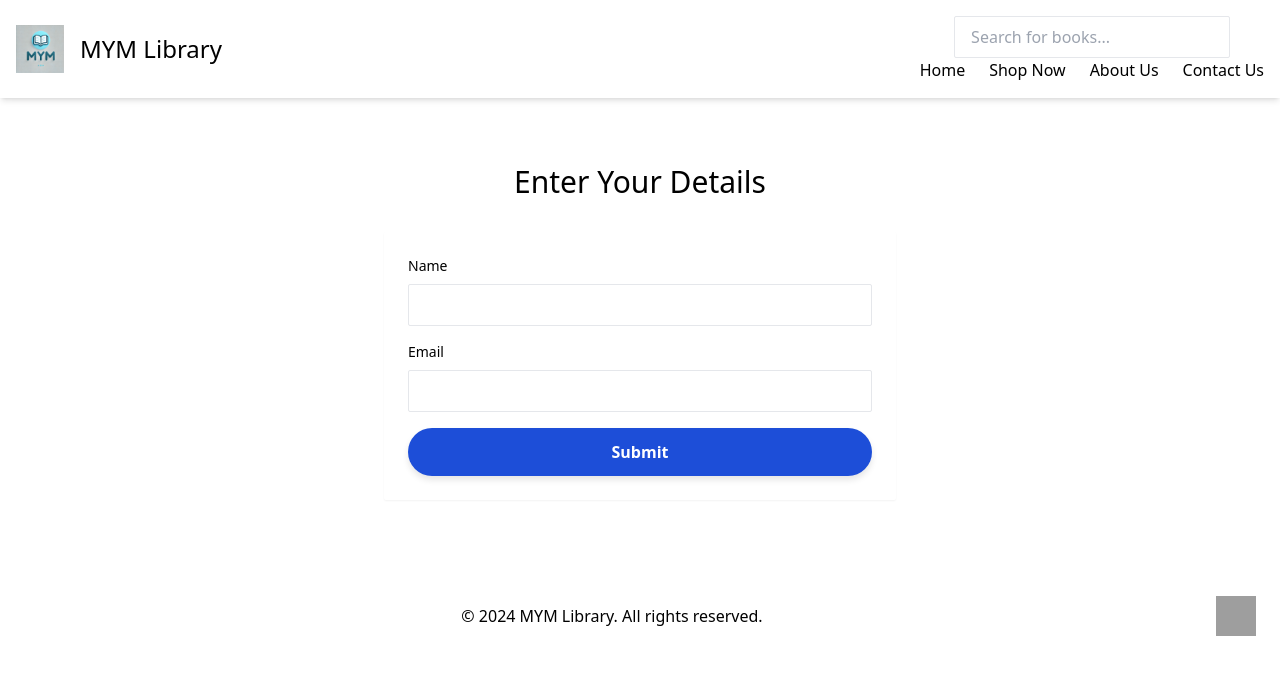
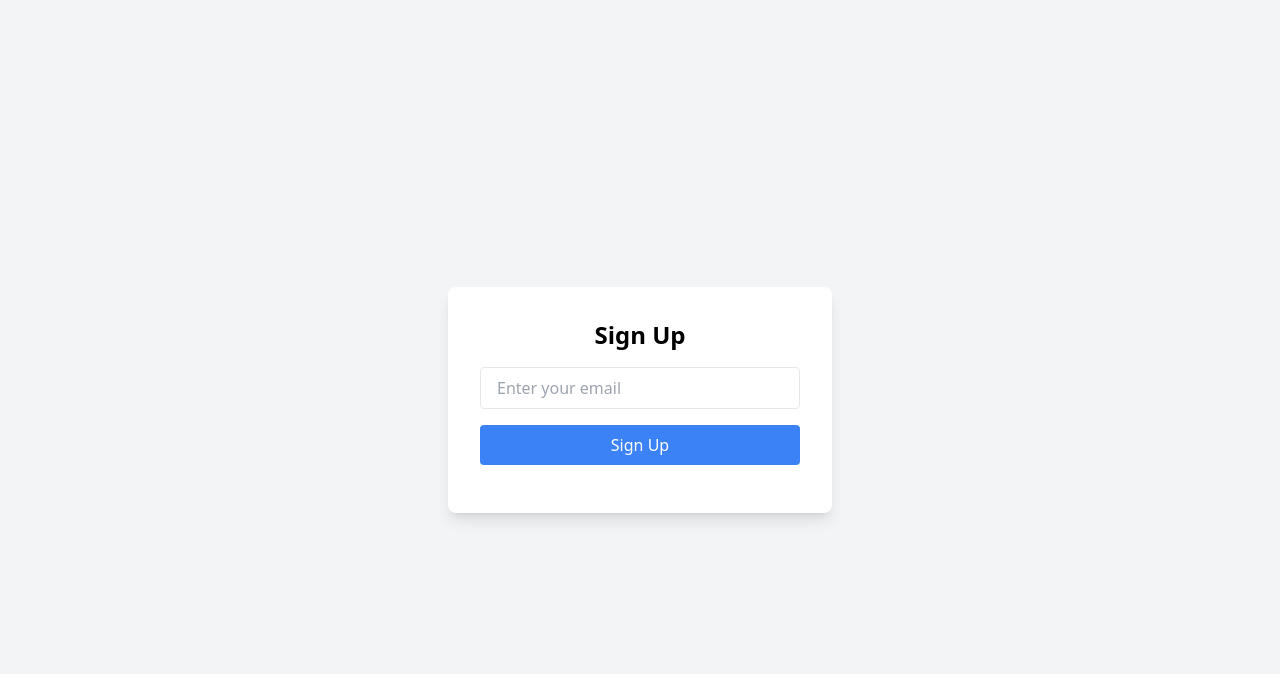
Before and after one commit to detcho-dev/mymLibrary, a plain HTML site: page form.html in a window 1280 px wide. Drawn offline with nearby package versions, Linux system fonts and the light colour scheme; grey boxes are pictures that could not be loaded.

Commit message:
Update form.html

```diff
--- a/form.html
+++ b/form.html
@@ -1,166 +1,58 @@
 <!DOCTYPE html>
-<html lang="en" class="scroll-smooth">
+<html lang="en">
 <head>
     <meta charset="UTF-8">
     <meta name="viewport" content="width=device-width, initial-scale=1.0">
-    <link rel="icon" href="icon.ico" type="image/x-icon">
-    <title>MYM Library</title>
+    <title>Reader's Club - Sign Up</title>
     <script src="https://cdn.tailwindcss.com"></script>
-    <style>
-        :root {
-            --scroll-behavior: smooth;
-        }
+    <script type="module" src="https://www.gstatic.com/firebasejs/10.7.1/firebase-app.js"></script>
+    <script type="module" src="https://www.gstatic.com/firebasejs/10.7.1/firebase-auth.js"></script>
+</head>
+<body class="flex items-center justify-center min-h-screen bg-gray-100">
 
-        html {
-            scroll-behavior: var(--scroll-behavior);
-        }
+    <div class="bg-white p-8 rounded-lg shadow-lg w-96">
+        <h2 class="text-2xl font-bold mb-4 text-center">Sign Up</h2>
+        <input id="email" type="email" placeholder="Enter your email" class="w-full px-4 py-2 border rounded mb-4">
+        <button id="signupBtn" class="w-full bg-blue-500 text-white py-2 rounded">Sign Up</button>
+        <p id="message" class="mt-4 text-sm text-gray-600 text-center"></p>
+    </div>
 
-        header {
-            position: fixed;
-            top: 0;
-            left: 0;
-            width: 100%;
-            z-index: 9999;
-        }
+    <script type="module">
+        // Firebase Configuration
+        import { initializeApp } from "https://www.gstatic.com/firebasejs/10.7.1/firebase-app.js";
+        import { getAuth, createUserWithEmailAndPassword } from "https://www.gstatic.com/firebasejs/10.7.1/firebase-auth.js";
 
-        main {
-            padding-top: 100px; /* ارتفاع المينيو */
-        }
+        const firebaseConfig = {
+           apiKey: "AIzaSyBl7L66HN3xn9d4REgdxrxXPrVdDw799Vg",
+           authDomain: "reader-s-club-b2164.firebaseapp.com",
+           projectId: "reader-s-club-b2164",
+           storageBucket: "reader-s-club-b2164.firebasestorage.app",
+           messagingSenderId: "951549046665",
+           appId: "1:951549046665:web:5fd67713cf08750870bb58",
+        };
 
-        /* Custom button styles */
-        .btn-primary {
-            background-color: #1d4ed8; /* Primary color */
-            color: white;
-            padding: 0.75rem 1.5rem;
-            border-radius: 9999px;
-            font-weight: 600;
-            transition: all 0.3s ease-in-out;
-            box-shadow: 0 4px 6px rgba(0, 0, 0, 0.1);
-        }
+        // Initialize Firebase
+        const app = initializeApp(firebaseConfig);
+        const auth = getAuth(app);
 
-        .btn-primary:hover {
-            background-color: #2563eb; /* Slightly darker shade for hover */
-            transform: translateY(-3px);
-            box-shadow: 0 8px 12px rgba(0, 0, 0, 0.15);
-        }
+        // Sign Up Button Logic
+        document.getElementById("signupBtn").addEventListener("click", async () => {
+            const email = document.getElementById("email").value;
+            if (!email) return alert("Please enter your email.");
 
-        .btn-primary:active {
-            transform: translateY(1px);
-            box-shadow: 0 2px 4px rgba(0, 0, 0, 0.1);
-        }
+            try {
+                await createUserWithEmailAndPassword(auth, email, "defaultPassword123");
+                document.getElementById("message").textContent = "Sign Up successful!";
+                // Redirect to home page after successful signup
+                setTimeout(() => {
+                    window.location.href = 'index.html'; // العودة للصفحة الرئيسية
+                }, 2000);
+            } catch (error) {
+                console.error("Error signing up:", error.message);
+                document.getElementById("message").textContent = `Error: ${error.message}`;
+            }
+        });
+    </script>
 
-        .no-results {
-            color: #ff0000;
-            text-align: center;
-            font-size: 1.2rem;
-            margin-top: 20px;
-        }
-
-        #search-input {
-            margin: 0 auto;
-            display: block;
-            width: 80%;
-            max-width: 500px;
-        }
-    </style>
-</head>
-<body class="bg-background text-foreground font-inter">
-    <header class="fixed top-0 left-0 w-full bg-white shadow-md z-50">
-        <nav class="container mx-auto px-4 py-4 flex flex-col md:flex-row items-center justify-between">
-            <div class="flex items-center gap-4">
-                <img src="logo.png" alt="MYM Library Logo" class="w-12 h-12 object-cover">
-                <h1 class="text-2xl font-heading">MYM Library</h1>
-            </div>
-            <div class="my-4 md:my-0">
-                <input id="search-input" type="search" placeholder="Search for books..." class="w-full md:w-64 px-4 py-2 rounded-sm border border-input focus:outline-none focus:ring-2 focus:ring-ring" oninput="searchBooks()">
-                <ul class="flex gap-6">
-                    <li><a href="#home" class="hover:text-primary transition-colors">Home</a></li>
-                    <li><a href="#shop" class="hover:text-primary transition-colors">Shop Now</a></li>
-                    <li><a href="#about" class="hover:text-primary transition-colors">About Us</a></li>
-                    <li><a href="#contact" class="hover:text-primary transition-colors">Contact Us</a></li>
-                </ul>
-            </div>
-        </nav>
-    </header>
-
-    <main>
-        <!-- Main Content Here -->
-
-        <!-- New Section for User Info (User name and email) -->
-        <section id="user-info" class="py-16 bg-secondary">
-            <div class="container mx-auto px-4">
-                <h2 class="text-3xl font-heading mb-8 text-center">Enter Your Details</h2>
-                <form id="user-form" class="max-w-lg mx-auto bg-card p-6 rounded-sm shadow-sm">
-                    <div class="mb-4">
-                        <label class="block text-sm font-body mb-2">Name</label>
-                        <input type="text" id="user-name" class="w-full px-4 py-2 rounded-sm border border-input focus:outline-none focus:ring-2 focus:ring-ring" required>
-                    </div>
-                    <div class="mb-4">
-                        <label class="block text-sm font-body mb-2">Email</label>
-                        <input type="email" id="user-email" class="w-full px-4 py-2 rounded-sm border border-input focus:outline-none focus:ring-2 focus:ring-ring" required>
-                    </div>
-                    <button type="button" onclick="submitUserInfo()" class="btn-primary w-full">Submit</button>
-                </form>
-                <p id="response-message" class="text-center mt-4 hidden"></p>
-            </div>
-        </section>
-    </main>
-
-    <footer class="bg-secondary py-6">
-        <div class="container mx-auto px-4 flex justify-between items-center">
-            <p class="text-center text-accent mx-auto">&copy; 2024 MYM Library. All rights reserved.</p>
-            <a href="https://wa.me/?text=Check%20out%20MYM%20Library%20at%20mym-library.vercel.app%0AIt%20has%20an%20amazing%20collection%20of%20books%0AVisit%20Now!"
-               target="_blank"
-               class="inline-block p-2 rounded-full hover:bg-green-600 transition-colors">
-                <img src="https://upload.wikimedia.org/wikipedia/commons/6/6b/WhatsApp.svg" alt="WhatsApp" class="w-10 h-10">
-            </a>
-        </div>
-    </footer>
-
-    <script>
-        function searchBooks() {
-            const input = document.getElementById("search-input");
-            const filter = input.value.toLowerCase();
-            const books = document.querySelectorAll(".book");
-            const noResultsMessage = document.getElementById("no-results");
-
-            let found = false;
-
-            books.forEach(book => {
-                const title = book.querySelector("h3").textContent.toLowerCase();
-                const author = book.querySelector("p.text-accent").textContent.toLowerCase();
-
-                if (title.includes(filter) || author.includes(filter)) {
-                    book.style.display = "";
-                    found = true;
-                } else {
-                    book.style.display = "none";
-                }
-            });
-
-            if (!found && filter) {
-                noResultsMessage.classList.remove("hidden");
-            } else {
-                noResultsMessage.classList.add("hidden");
-            }
-        }
-
-        function submitUserInfo() {
-            const name = document.getElementById("user-name").value;
-            const email = document.getElementById("user-email").value;
-            const responseMessage = document.getElementById("response-message");
-
-            // Basic validation
-            if (name && email) {
-                responseMessage.classList.remove("hidden");
-                responseMessage.textContent = `Thank you, ${name}! We will get in touch with you at ${email}.`;
-                document.getElementById("user-form").reset();
-            } else {
-                responseMessage.classList.remove("hidden");
-                responseMessage.textContent = "Please fill in all fields.";
-                responseMessage.style.color = "red";
-            }
-        }
-    </script>
 </body>
 </html>
```
